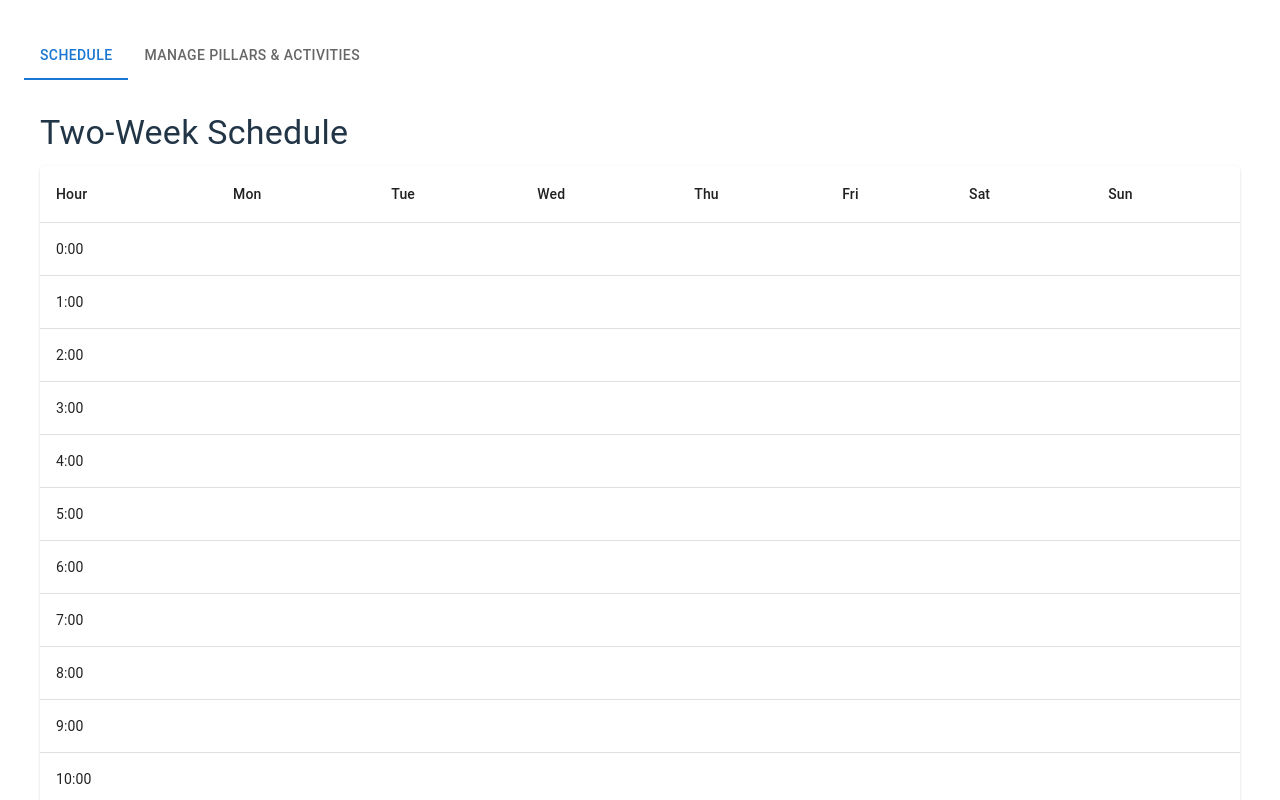
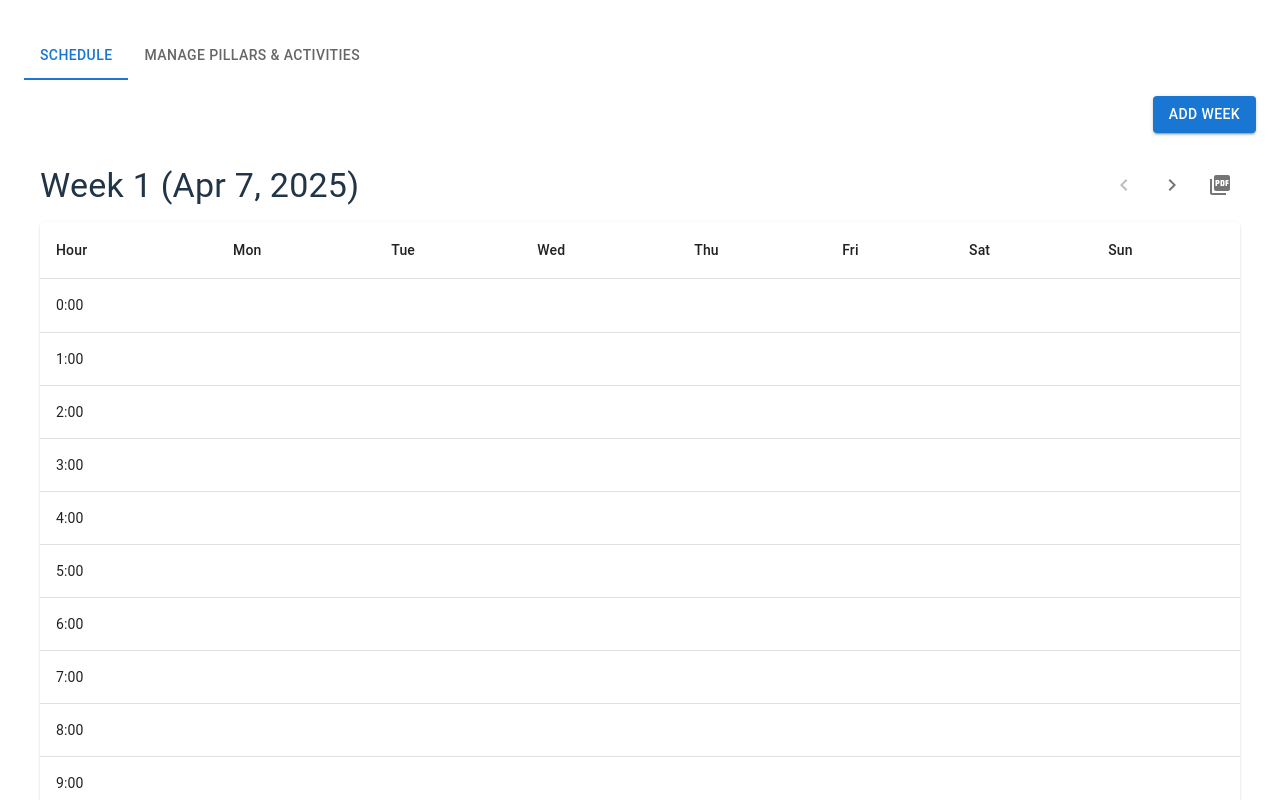
Before and after one commit to pimfm/colorcoded-week-schedule, a React (Vite) app: page / in a window 1280 px wide. Shown: the top 800 px of the page. Built offline with nearby package versions, Linux system fonts and the light colour scheme.

Commit message:
PDF export

```diff
--- a/package.json
+++ b/package.json
@@ -14,6 +14,8 @@
     "@emotion/styled": "^11.14.0",
     "@mui/icons-material": "^7.0.1",
     "@mui/material": "^7.0.1",
+    "html2canvas": "^1.4.1",
+    "jspdf": "^3.0.1",
     "react": "^19.0.0",
     "react-colorful": "^5.6.1",
     "react-dom": "^19.0.0"
--- a/src/App.tsx
+++ b/src/App.tsx
@@ -1,8 +1,8 @@
 import { useState, useEffect } from 'react';
-import { Container, Box, Tabs, Tab } from '@mui/material';
+import { Container, Box, Tabs, Tab, Button } from '@mui/material';
 import { PillarManager } from './components/PillarManager';
 import { Schedule } from './components/Schedule';
-import { Pillar, WeekSchedule } from './types';
+import { Pillar, WeekSchedule, Week, ScheduleState } from './types';
 
 function App() {
   const [pillars, setPillars] = useState<Pillar[]>(() => {
@@ -48,17 +48,54 @@ function App() {
     ];
   });
 
-  const [schedule, setSchedule] = useState<WeekSchedule>(() => {
-    const savedSchedule = localStorage.getItem('schedule');
-    if (savedSchedule) {
-      return JSON.parse(savedSchedule);
+  const createEmptySchedule = () => {
+    const days = ['Mon', 'Tue', 'Wed', 'Thu', 'Fri', 'Sat', 'Sun'];
+    return {
+      timeSlots: Array.from({ length: 24 }, (_, i) => ({
+        hour: i,
+        activities: Object.fromEntries(days.map(day => [day, ''])),
+      })),
+      days,
+    };
+  };
+
+  const [scheduleState, setScheduleState] = useState<ScheduleState>(() => {
+    try {
+      const savedSchedule = localStorage.getItem('schedule');
+      if (savedSchedule) {
+        const parsed = JSON.parse(savedSchedule);
+        // Validate the parsed data
+        if (parsed && Array.isArray(parsed.weeks) && parsed.weeks.length > 0) {
+          return parsed;
+        }
+      }
+    } catch (error) {
+      console.error('Error loading saved schedule:', error);
     }
-    const days = ['Mon', 'Tue', 'Wed', 'Thu', 'Fri', 'Sat', 'Sun'];
-    const timeSlots = Array.from({ length: 24 }, (_, i) => ({
-      hour: i,
-      activities: Object.fromEntries(days.map(day => [day, ''])),
-    }));
-    return { timeSlots, days };
+
+    // Create initial two weeks if no valid saved data
+    const today = new Date();
+    const week1Start = new Date(today);
+    week1Start.setDate(today.getDate() - today.getDay() + 1); // Start from Monday
+
+    const week2Start = new Date(week1Start);
+    week2Start.setDate(week1Start.getDate() + 7);
+
+    return {
+      weeks: [
+        {
+          id: '1',
+          startDate: week1Start.toISOString(),
+          schedule: createEmptySchedule(),
+        },
+        {
+          id: '2',
+          startDate: week2Start.toISOString(),
+          schedule: createEmptySchedule(),
+        },
+      ],
+      currentWeekIndex: 0,
+    };
   });
 
   const [activeTab, setActiveTab] = useState(0);
@@ -68,8 +105,45 @@ function App() {
   }, [pillars]);
 
   useEffect(() => {
-    localStorage.setItem('schedule', JSON.stringify(schedule));
-  }, [schedule]);
+    localStorage.setItem('schedule', JSON.stringify(scheduleState));
+  }, [scheduleState]);
+
+  const handleAddWeek = () => {
+    const lastWeek = scheduleState.weeks[scheduleState.weeks.length - 1];
+    const lastWeekStart = new Date(lastWeek.startDate);
+    const newWeekStart = new Date(lastWeekStart);
+    newWeekStart.setDate(lastWeekStart.getDate() + 7);
+
+    setScheduleState(prev => ({
+      ...prev,
+      weeks: [
+        ...prev.weeks,
+        {
+          id: Date.now().toString(),
+          startDate: newWeekStart.toISOString(),
+          schedule: createEmptySchedule(),
+        },
+      ],
+    }));
+  };
+
+  const handleWeekChange = (index: number) => {
+    if (index >= 0 && index < scheduleState.weeks.length) {
+      setScheduleState(prev => ({
+        ...prev,
+        currentWeekIndex: index,
+      }));
+    }
+  };
+
+  const handleScheduleChange = (weekId: string, newSchedule: WeekSchedule) => {
+    setScheduleState(prev => ({
+      ...prev,
+      weeks: prev.weeks.map(week =>
+        week.id === weekId ? { ...week, schedule: newSchedule } : week
+      ),
+    }));
+  };
 
   return (
     <Container maxWidth="xl">
@@ -84,11 +158,20 @@ function App() {
         </Tabs>
 
         {activeTab === 0 && (
-          <Schedule
-            pillars={pillars}
-            schedule={schedule}
-            onScheduleChange={setSchedule}
-          />
+          <>
+            <Box sx={{ display: 'flex', justifyContent: 'flex-end', mb: 2 }}>
+              <Button variant="contained" onClick={handleAddWeek}>
+                Add Week
+              </Button>
+            </Box>
+            <Schedule
+              pillars={pillars}
+              weeks={scheduleState.weeks}
+              currentWeekIndex={scheduleState.currentWeekIndex}
+              onWeekChange={handleWeekChange}
+              onScheduleChange={handleScheduleChange}
+            />
+          </>
         )}
         {activeTab === 1 && (
           <PillarManager
--- a/src/components/Schedule.tsx
+++ b/src/components/Schedule.tsx
@@ -14,24 +14,58 @@ import {
   DialogContent,
   DialogActions,
   Button,
+  IconButton,
+  Tooltip,
 } from '@mui/material';
-import { Pillar, Activity, WeekSchedule } from '../types';
+import { Pillar, Activity, WeekSchedule, Week } from '../types';
+import { ChevronLeft, ChevronRight, PictureAsPdf } from '@mui/icons-material';
+import html2canvas from 'html2canvas';
+import jsPDF from 'jspdf';
 
 interface ScheduleProps {
   pillars: Pillar[];
-  schedule: WeekSchedule;
-  onScheduleChange: (schedule: WeekSchedule) => void;
+  weeks: Week[];
+  currentWeekIndex: number;
+  onWeekChange: (index: number) => void;
+  onScheduleChange: (weekId: string, schedule: WeekSchedule) => void;
 }
 
 export const Schedule: React.FC<ScheduleProps> = ({
   pillars,
-  schedule,
+  weeks = [],
+  currentWeekIndex = 0,
+  onWeekChange,
   onScheduleChange,
 }) => {
   const [selectedCell, setSelectedCell] = useState<{
     hour: number;
     day: string;
   } | null>(null);
+  const scheduleRef = React.useRef<HTMLDivElement>(null);
+
+  // Ensure we have valid weeks data
+  if (!weeks || weeks.length === 0) {
+    return (
+      <Box sx={{ p: 2 }}>
+        <Typography variant="h6" color="error">
+          No weeks available. Please add a week to get started.
+        </Typography>
+      </Box>
+    );
+  }
+
+  const currentWeek = weeks[currentWeekIndex];
+  if (!currentWeek) {
+    return (
+      <Box sx={{ p: 2 }}>
+        <Typography variant="h6" color="error">
+          Invalid week selected. Please try again.
+        </Typography>
+      </Box>
+    );
+  }
+
+  const schedule = currentWeek.schedule;
 
   const getActivityById = (activityId: string): Activity | undefined => {
     for (const pillar of pillars) {
@@ -59,7 +93,7 @@ export const Schedule: React.FC<ScheduleProps> = ({
           : timeSlot
       );
 
-      onScheduleChange({
+      onScheduleChange(currentWeek.id, {
         ...schedule,
         timeSlots: updatedTimeSlots,
       });
@@ -67,12 +101,72 @@ export const Schedule: React.FC<ScheduleProps> = ({
     }
   };
 
+  const handlePreviousWeek = () => {
+    if (currentWeekIndex > 0) {
+      onWeekChange(currentWeekIndex - 1);
+    }
+  };
+
+  const handleNextWeek = () => {
+    if (currentWeekIndex < weeks.length - 1) {
+      onWeekChange(currentWeekIndex + 1);
+    }
+  };
+
+  const handleExportPDF = async () => {
+    if (!scheduleRef.current) return;
+
+    const canvas = await html2canvas(scheduleRef.current, {
+      scale: 2,
+      useCORS: true,
+      logging: false,
+    });
+
+    const imgData = canvas.toDataURL('image/png');
+    const pdf = new jsPDF('l', 'mm', 'a4');
+    const imgProps = pdf.getImageProperties(imgData);
+    const pdfWidth = pdf.internal.pageSize.getWidth();
+    const pdfHeight = (imgProps.height * pdfWidth) / imgProps.width;
+
+    pdf.addImage(imgData, 'PNG', 0, 0, pdfWidth, pdfHeight);
+    pdf.save(`schedule-week-${currentWeekIndex + 1}.pdf`);
+  };
+
+  const formatDate = (dateString: string) => {
+    const date = new Date(dateString);
+    return date.toLocaleDateString('en-US', {
+      month: 'short',
+      day: 'numeric',
+      year: 'numeric',
+    });
+  };
+
   return (
     <Box sx={{ p: 2 }}>
-      <Typography variant="h4" gutterBottom>
-        Two-Week Schedule
+      <Box sx={{ display: 'flex', justifyContent: 'space-between', alignItems: 'center', mb: 2 }}>
+        <Typography variant="h4">
+          Week {currentWeekIndex + 1} ({formatDate(currentWeek.startDate)})
         </Typography>
+        <Box sx={{ display: 'flex', gap: 1 }}>
+          <Tooltip title="Previous Week">
+            <IconButton onClick={handlePreviousWeek} disabled={currentWeekIndex === 0}>
+              <ChevronLeft />
+            </IconButton>
+          </Tooltip>
+          <Tooltip title="Next Week">
+            <IconButton onClick={handleNextWeek} disabled={currentWeekIndex === weeks.length - 1}>
+              <ChevronRight />
+            </IconButton>
+          </Tooltip>
+          <Tooltip title="Export PDF">
+            <IconButton onClick={handleExportPDF}>
+              <PictureAsPdf />
+            </IconButton>
+          </Tooltip>
+        </Box>
+      </Box>
 
+      <div ref={scheduleRef}>
         <TableContainer component={Paper}>
           <Table>
             <TableHead>
@@ -111,6 +205,7 @@ export const Schedule: React.FC<ScheduleProps> = ({
             </TableBody>
           </Table>
         </TableContainer>
+      </div>
 
       {/* Activity Selection Dialog */}
       <Dialog
```
Also changed, not shown: src/types.ts (+11 -0 lines), 1 other file (tests, documents, lock files or other folders). Lines whose indentation alone changed are shown as unchanged.
